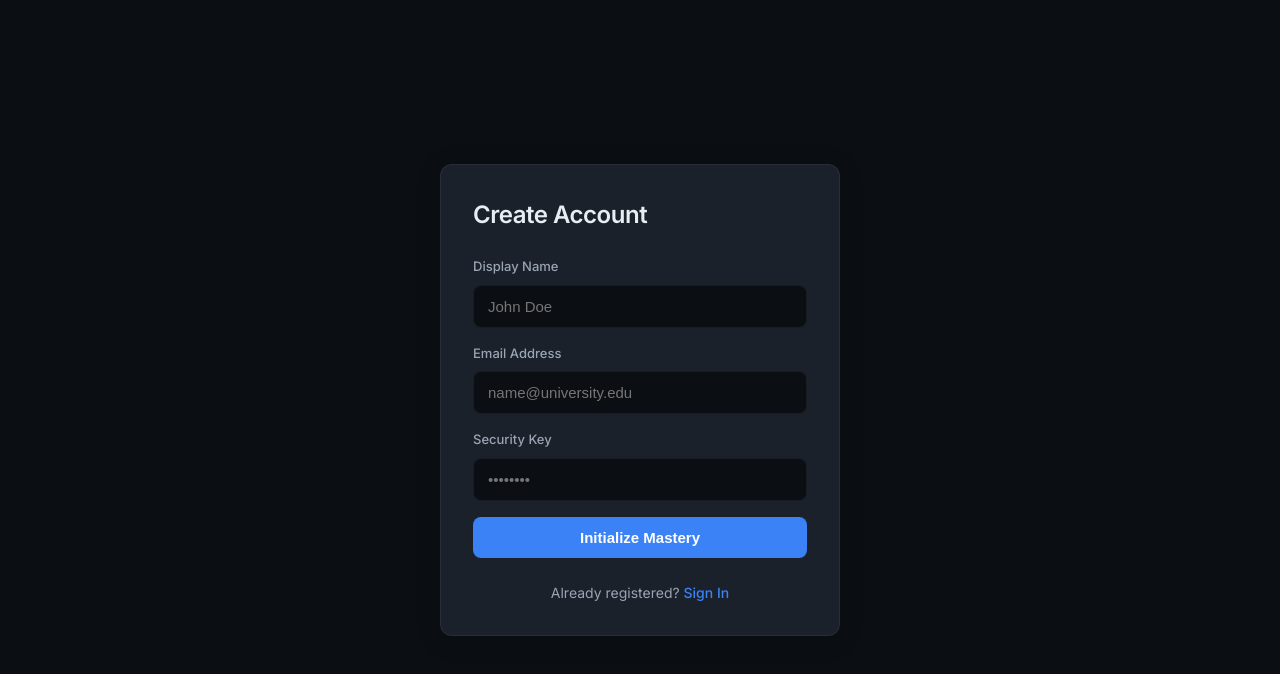
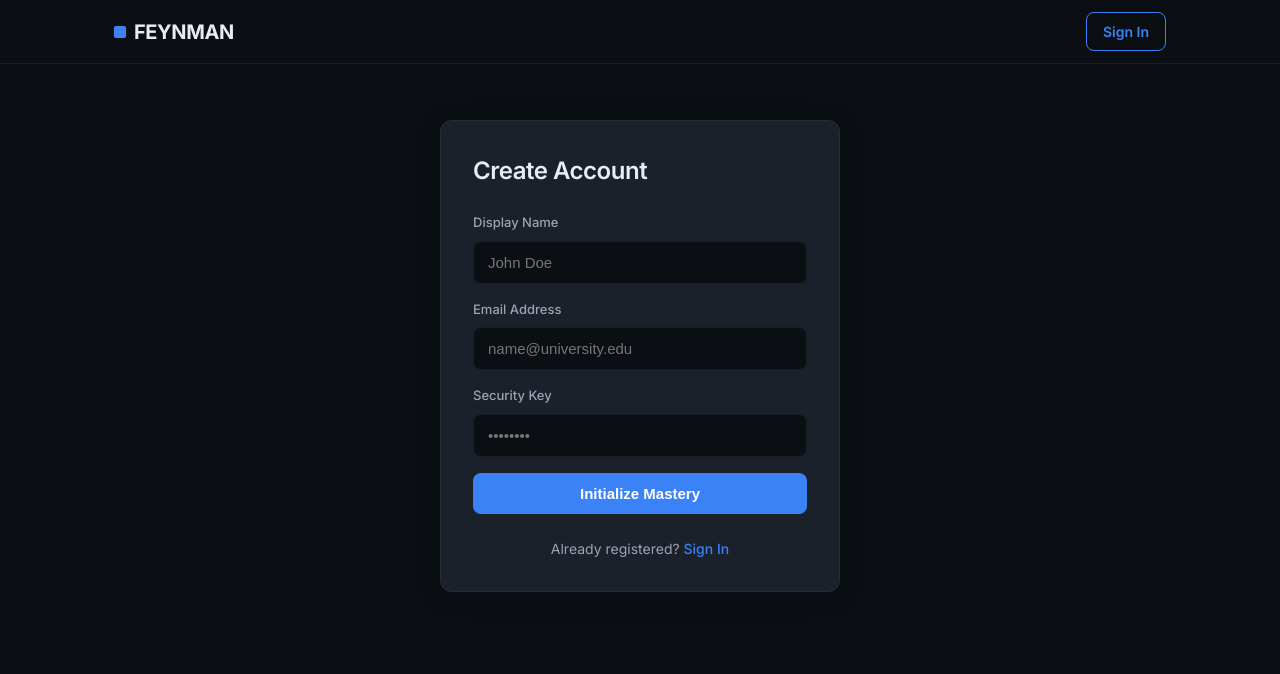
Before and after one commit to FeymanMCSQ/ed-tech-v2, a Next.js app: page /register in a window 1280 px wide. Shown: the top 674 px of the page. Built offline with nearby package versions, Linux system fonts and the light colour scheme; no server answers.

Commit message:
added navbar and login and signup stuff

```diff
--- /dev/null
+++ b/src/app/components/Navbar.tsx
@@ -0,0 +1,82 @@
+"use client";
+
+import { useEffect, useState } from "react";
+import Link from "next/link";
+import { useRouter } from "next/navigation";
+
+interface User {
+    id: string;
+    email: string;
+    displayName: string | null;
+}
+
+export default function Navbar() {
+    const [user, setUser] = useState<User | null>(null);
+    const [loading, setLoading] = useState(true);
+    const [isSigningOut, setIsSigningOut] = useState(false);
+    const router = useRouter();
+
+    useEffect(() => {
+        async function fetchUser() {
+            try {
+                const res = await fetch("/api/auth/me");
+                const result = await res.json();
+                if (result.success) {
+                    setUser(result.data);
+                }
+            } catch (err) {
+                console.error("Failed to fetch user session", err);
+            } finally {
+                setLoading(false);
+            }
+        }
+        fetchUser();
+    }, []);
+
+    const handleSignOut = async () => {
+        setIsSigningOut(true);
+        try {
+            const res = await fetch("/api/auth/signout", { method: "POST" });
+            const result = await res.json();
+            if (result.success) {
+                setUser(null);
+                router.push("/login");
+            }
+        } catch (err) {
+            console.error("Sign out failed", err);
+        } finally {
+            setIsSigningOut(false);
+        }
+    };
+
+    return (
+        <nav className="navbar">
+            <div className="navbar-inner">
+                <Link href="/" className="brand">
+                    Feynman
+                </Link>
+
+                <div className="nav-controls">
+                    {!loading && (
+                        user ? (
+                            <div className="user-info">
+                                <span className="user-name">{user.displayName || user.email}</span>
+                                <button
+                                    onClick={handleSignOut}
+                                    className={`btn-signout ${isSigningOut ? "btn-loading" : ""}`}
+                                    disabled={isSigningOut}
+                                >
+                                    {isSigningOut ? "Signing out..." : "Sign Out"}
+                                </button>
+                            </div>
+                        ) : (
+                            <Link href="/login" className="btn-login">
+                                Sign In
+                            </Link>
+                        )
+                    )}
+                </div>
+            </div>
+        </nav>
+    );
+}
--- a/src/app/globals.css
+++ b/src/app/globals.css
@@ -39,9 +39,105 @@ body {
   line-height: 1.5;
   -webkit-font-smoothing: antialiased;
   display: flex;
-  justify-content: center;
+  flex-direction: column;
   align-items: center;
   min-height: 100vh;
+}
+
+/* Navbar */
+
+.navbar {
+  width: 100%;
+  height: 64px;
+  background-color: var(--bg-primary);
+  border-bottom: 1px solid var(--border);
+  display: flex;
+  justify-content: center;
+  position: fixed;
+  top: 0;
+  z-index: 100;
+  backdrop-filter: blur(8px);
+}
+
+.navbar-inner {
+  width: 100%;
+  max-width: 1100px;
+  padding: 0 var(--space-6);
+  display: flex;
+  justify-content: space-between;
+  align-items: center;
+}
+
+.brand {
+  font-size: 20px;
+  font-weight: 700;
+  letter-spacing: -0.02em;
+  text-decoration: none;
+  color: var(--text-primary);
+  text-transform: uppercase;
+  display: flex;
+  align-items: center;
+  gap: var(--space-2);
+}
+
+.brand::before {
+  content: '';
+  width: 12px;
+  height: 12px;
+  background-color: var(--accent);
+  border-radius: 2px;
+}
+
+.nav-controls {
+  display: flex;
+  align-items: center;
+  gap: var(--space-6);
+}
+
+.user-info {
+  display: flex;
+  align-items: center;
+  gap: var(--space-3);
+}
+
+.user-name {
+  font-size: 14px;
+  font-weight: 500;
+  color: var(--text-secondary);
+}
+
+.btn-signout {
+  font-size: 13px;
+  font-weight: 600;
+  color: var(--text-muted);
+  background: none;
+  border: 1px solid var(--border);
+  padding: 6px 12px;
+  border-radius: 6px;
+  cursor: pointer;
+  transition: all 150ms ease;
+}
+
+.btn-signout:hover {
+  border-color: var(--error);
+  color: var(--error);
+  background-color: rgba(255, 93, 93, 0.05);
+}
+
+.btn-login {
+  font-size: 14px;
+  font-weight: 600;
+  color: var(--accent);
+  text-decoration: none;
+  border: 1px solid var(--accent);
+  padding: 8px 16px;
+  border-radius: 8px;
+  transition: all 150ms ease;
+}
+
+.btn-login:hover {
+  background-color: var(--accent);
+  color: white;
 }
 
 /* Base UI Components */
@@ -54,6 +150,7 @@ body {
   width: 100%;
   max-width: 400px;
   box-shadow: 0 4px 24px rgba(0, 0, 0, 0.2);
+  margin-top: 120px;
 }
 
 h1 {
@@ -116,6 +213,24 @@ button:hover {
 button:disabled {
   opacity: 0.5;
   cursor: not-allowed;
+}
+
+@keyframes pulse-opacity {
+
+  0%,
+  100% {
+    opacity: 1;
+  }
+
+  50% {
+    opacity: 0.6;
+  }
+}
+
+.btn-loading {
+  animation: pulse-opacity 1s infinite ease-in-out;
+  pointer-events: none;
+  position: relative;
 }
 
 .error-box {
--- a/src/app/layout.tsx
+++ b/src/app/layout.tsx
@@ -1,6 +1,7 @@
 import type { Metadata } from "next";
 import { Inter } from "next/font/google";
 import "./globals.css";
+import Navbar from "@/app/components/Navbar";
 
 const inter = Inter({ subsets: ["latin"] });
 
@@ -16,7 +17,12 @@ export default function RootLayout({
 }>) {
     return (
         <html lang="en" style={{ backgroundColor: "#0B0F14" }}>
-            <body className={inter.className}>{children}</body>
+            <body className={inter.className}>
+                <Navbar />
+                <main style={{ width: "100%", display: "flex", justifyContent: "center" }}>
+                    {children}
+                </main>
+            </body>
         </html>
     );
 }
--- a/src/app/page.tsx
+++ b/src/app/page.tsx
@@ -44,10 +44,7 @@ export default function HomePage() {
                     <h1>ARCHETYPE</h1>
                     <p>Strategic path to absolute cognitive precision.</p>
                 </div>
-                <div style={{ textAlign: "right" }}>
-                    <div className="rating-label">Global Standing</div>
-                    <div className="rating-value" style={{ fontSize: "32px", color: "var(--accent)" }}>600</div>
-                </div>
+
             </header>
 
             {enrolled.length > 0 && (
--- a/src/app/register/page.tsx
+++ b/src/app/register/page.tsx
@@ -10,6 +10,7 @@ export default function RegisterPage() {
     const [displayName, setDisplayName] = useState("");
     const [error, setError] = useState<{ message: string, code?: string } | null>(null);
     const [success, setSuccess] = useState(false);
+    const [isSubmitting, setIsSubmitting] = useState(false);
     const router = useRouter();
 
     const handleSubmit = async (e: React.FormEvent) => {
@@ -17,6 +18,7 @@ export default function RegisterPage() {
         setError(null);
         setSuccess(false);
 
+        setIsSubmitting(true);
         try {
             const res = await fetch("/api/auth/register", {
                 method: "POST",
@@ -37,6 +39,8 @@ export default function RegisterPage() {
             }
         } catch (err) {
             setError({ message: "An unexpected error occurred", code: "INTERNAL_ERROR" });
+        } finally {
+            setIsSubmitting(false);
         }
     };
 
@@ -62,6 +66,7 @@ export default function RegisterPage() {
                         placeholder="John Doe"
                         value={displayName}
                         onChange={(e) => setDisplayName(e.target.value)}
+                        disabled={isSubmitting}
                     />
                 </div>
 
@@ -74,6 +79,7 @@ export default function RegisterPage() {
                         value={email}
                         onChange={(e) => setEmail(e.target.value)}
                         required
+                        disabled={isSubmitting}
                     />
                 </div>
 
@@ -86,10 +92,17 @@ export default function RegisterPage() {
                         value={password}
                         onChange={(e) => setPassword(e.target.value)}
                         required
+                        disabled={isSubmitting}
                     />
                 </div>
 
-                <button type="submit">Initialize Mastery</button>
+                <button
+                    type="submit"
+                    disabled={isSubmitting}
+                    className={isSubmitting ? "btn-loading" : ""}
+                >
+                    {isSubmitting ? "Initializing..." : "Initialize Mastery"}
+                </button>
             </form>
 
             <div className="link-text">
```
Also changed, not shown: src/app/api/auth/me/route.ts (added, +44 -0 lines), src/app/api/auth/signout/route.ts (added, +27 -0 lines), src/app/login/page.tsx (+13 -1 lines).
